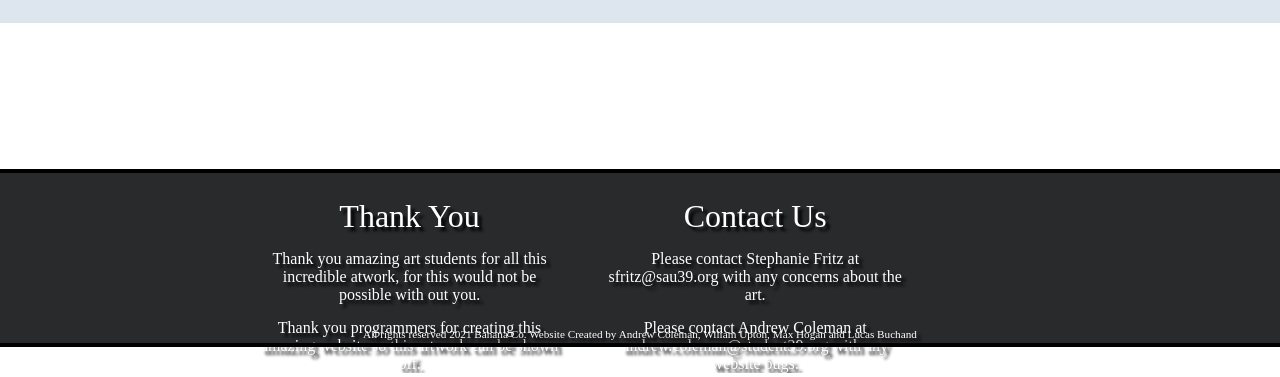
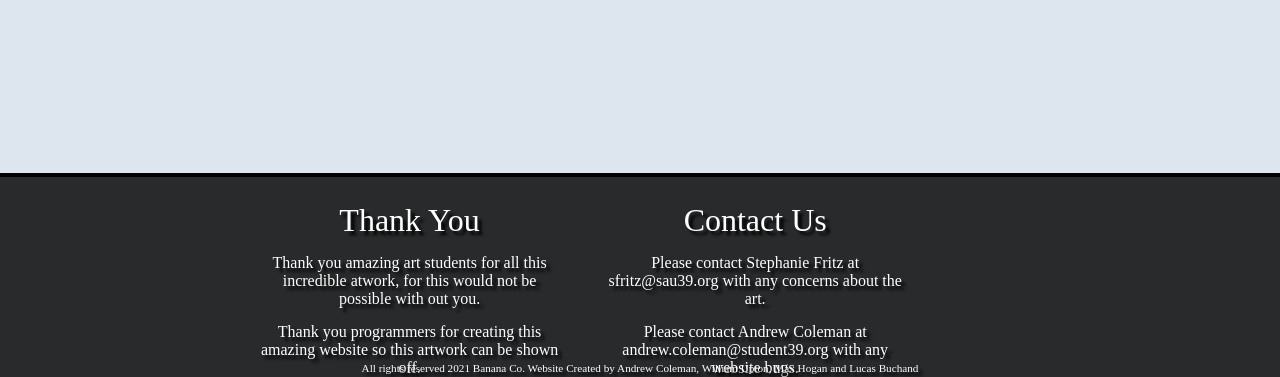
Before and after one commit to Atrophies/art-website, a plain HTML site: page public/gallery.html in a window 1280 px wide. Shown: the part 4307-4684 px from the top of the page. Drawn offline with Linux system fonts and the light colour scheme.

Commit message:
Slight footer changes

```diff
--- a/public/gallery.html
+++ b/public/gallery.html
@@ -34,7 +34,6 @@
                   <div class="Bgradient"></div>
                 </div>
             </div>
-
             <div class="Ggallery">
                 <div class="Gtitle">Digital-</div>
                 <div class="gallery">
@@ -225,7 +224,6 @@
                 </div>
             </div>
 
-            </div>
             <div class="footer">
                 <div class="Fsection">
                   <div class="Ftitle">Thank You</div>
@@ -237,7 +235,7 @@
                   <div class="Ftxt">Please contact Stephanie Fritz at sfritz@sau39.org with any concerns about the art.</div>
                   <div class="Ftxt">Please contact Andrew Coleman at andrew.coleman@student39.org with any website bugs.</div>
                 </div>
-                <div class="copyright">All rights reserved 2021 Banana Co. Website Created by Andrew Coleman, Wiliam Upton, Max Hogan and Lucas Buchand</div>
+                <div class="copyright">All rights reserved 2021 Banana Co. Website Created by Andrew Coleman, William Upton, Max Hogan and Lucas Buchand</div>
             </div>
 
         </div>
--- a/public/main.css
+++ b/public/main.css
@@ -143,7 +143,7 @@ V  \
 
 
 
-/*Start of Highlights CSS */
+/*Start of gallery CSS */
 .Ggallery{
     position: relative;
     width: 75%;
@@ -200,20 +200,17 @@ V  \
     text-align: center;
 }
 
-/*End of Highlights CSS*/
+/*End of Gallery CSS*/
 
 
 /*Start of Footer CSS*/
 .footer{
     position: relative;
     margin-top: 150px;
-    bottom: 0;
-    right: 0;
-    left: 0;
-    height: 15%;
+    height: 150px;
     padding: 25px 20%;
     background-color: rgb(41, 42, 44);
-    outline: black solid 4px;
+    border-top: black solid 4px;
 }
 .Fsection{
     width: 40%;
```
Also changed, not shown: public/index.html (+1 -0 lines).
